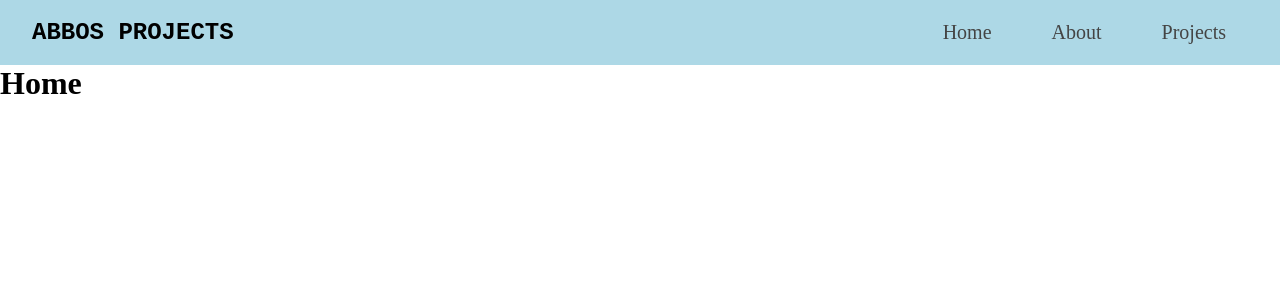
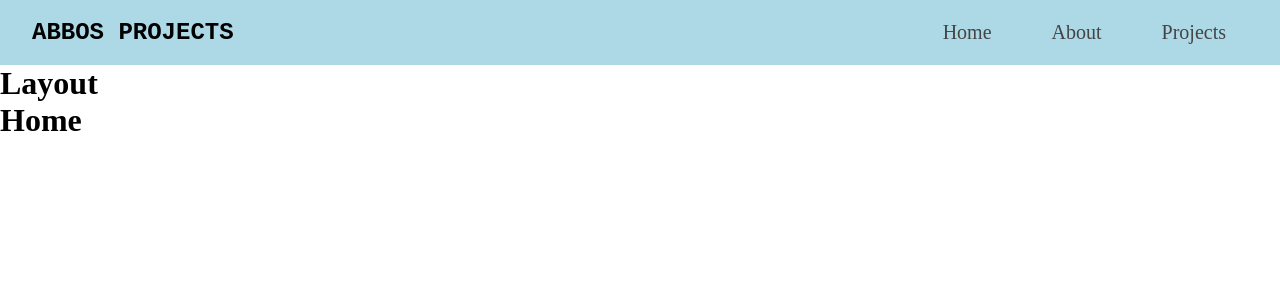
Before and after one commit to cbuabbosbek/react-revision-10-01, a React (Vite) app: page / in a window 1280 px wide. Shown: the top 300 px of the page. Built offline with nearby package versions, Linux system fonts and the light colour scheme.

Commit message:
projectLayout

```diff
--- a/src/App.jsx
+++ b/src/App.jsx
@@ -5,6 +5,7 @@ import Home from "./pages/Home";
 import About from "./pages/About";
 import Projects from "./pages/Projects";
 import Stopwatch from "./pages/Stopwatch";
+import Layout from "./layouts/Layout";
 
 function App() {
   return (
@@ -12,11 +13,13 @@ function App() {
       <Header />
 
       <Routes>
-        <Route path="/" element={<Home />}></Route>
-        <Route path="/about" element={<About />}></Route>
-        <Route path="/projects" element={<Projects />}></Route>
-        <Route path="/projects/stopwatch" element={<Stopwatch />}></Route>
-        <Route path="/projects/stopwatch" element={<Stopwatch />}></Route>
+        <Route path="/" element={<Layout />}>
+          <Route index element={<Home />}></Route>
+          <Route path="/about" element={<About />}></Route>
+          <Route path="/projects" element={<Projects />}></Route>
+          <Route path="/projects/stopwatch" element={<Stopwatch />}></Route>
+          <Route path="/projects/stopwatch" element={<Stopwatch />}></Route>
+        </Route>
       </Routes>
     </>
   );
--- /dev/null
+++ b/src/layouts/Layout.jsx
@@ -0,0 +1,12 @@
+import { Outlet } from "react-router";
+
+function Layout() {
+  return (
+    <>
+      <h1>Layout</h1>
+      <Outlet />
+    </>
+  );
+}
+
+export default Layout;
```
